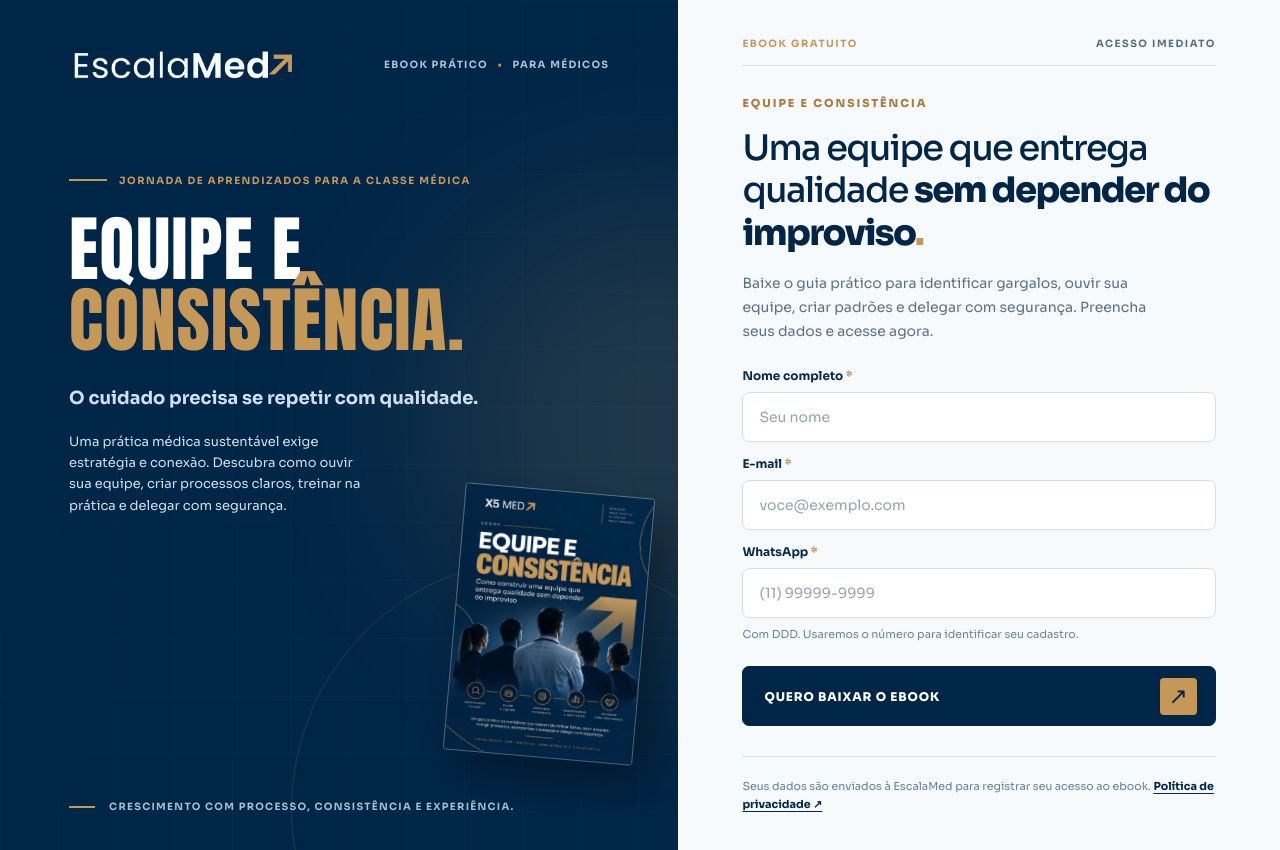
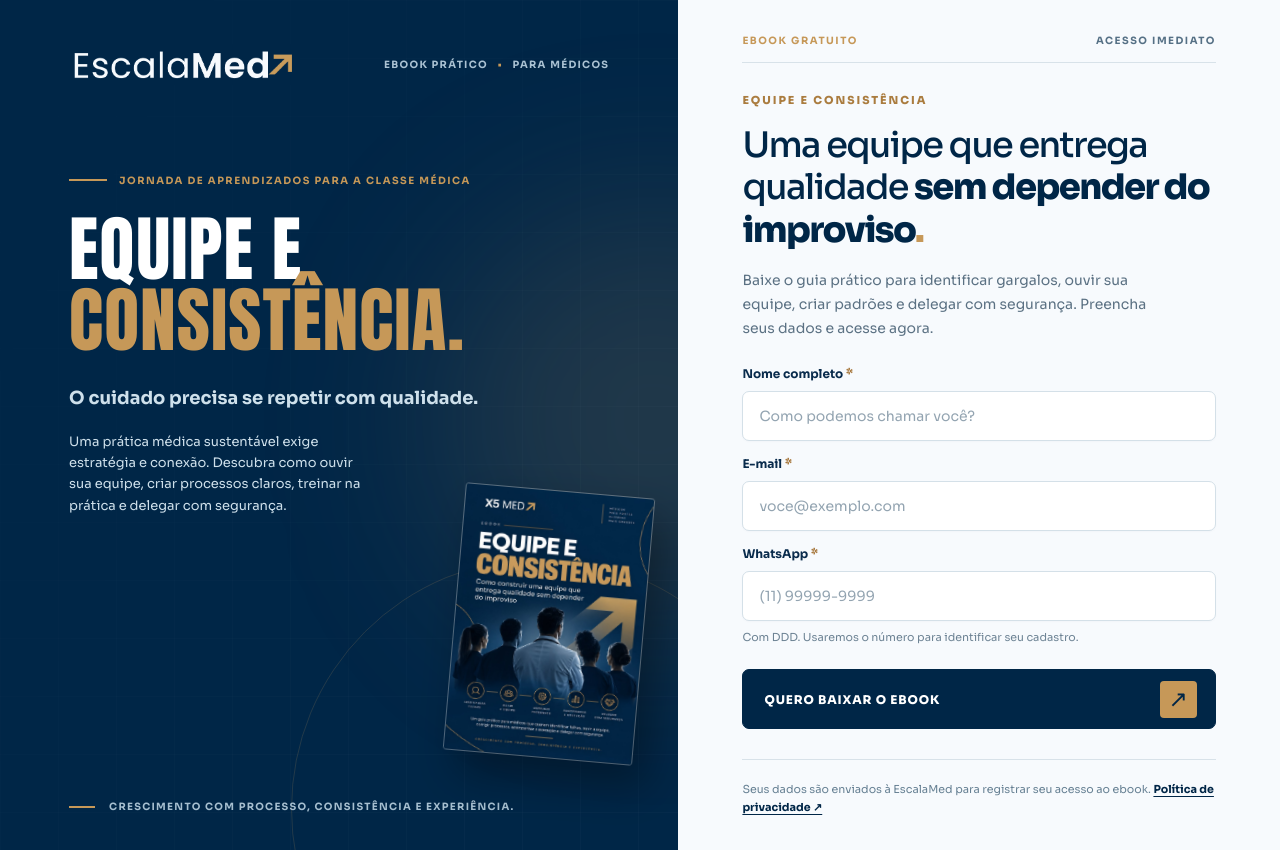
Before and after one commit to x5med/formulario_bioma, a Next.js app: page / in a window 1280 px wide. Built offline with nearby package versions, Linux system fonts and the light colour scheme.

Commit message:
Clarify required fields in Bioma form

```diff
--- a/components/lead-form.tsx
+++ b/components/lead-form.tsx
@@ -78,9 +78,9 @@ export function LeadForm() {
       <p className="form-intro">Baixe o guia prático para identificar gargalos, ouvir sua equipe, criar padrões e delegar com segurança. Preencha seus dados e acesse agora.</p>
 
       <div className="fields">
-        <label className="field"><span>Nome completo <b>*</b></span><input type="text" name="name" autoComplete="name" placeholder="Seu nome" minLength={2} maxLength={180} required value={name} onChange={event => setName(event.target.value)} /></label>
-        <label className="field"><span>E-mail <b>*</b></span><input type="email" name="email" autoComplete="email" placeholder="voce@exemplo.com" maxLength={240} required value={email} onChange={event => setEmail(event.target.value)} /></label>
-        <label className="field"><span>WhatsApp <b>*</b></span><input type="tel" name="phone" autoComplete="tel" inputMode="tel" placeholder="(11) 99999-9999" minLength={10} maxLength={25} required value={phone} onChange={event => setPhone(event.target.value)} /><small>Com DDD. Usaremos o número para identificar seu cadastro.</small></label>
+        <label className="field"><span>Nome completo <span className="required-mark" aria-hidden="true">*</span></span><input type="text" name="name" autoComplete="name" placeholder="Como podemos chamar você?" minLength={2} maxLength={180} required value={name} onChange={event => setName(event.target.value)} /></label>
+        <label className="field"><span>E-mail <span className="required-mark" aria-hidden="true">*</span></span><input type="email" name="email" autoComplete="email" placeholder="voce@exemplo.com" maxLength={240} required value={email} onChange={event => setEmail(event.target.value)} /></label>
+        <label className="field"><span>WhatsApp <span className="required-mark" aria-hidden="true">*</span></span><input type="tel" name="phone" autoComplete="tel" inputMode="tel" placeholder="(11) 99999-9999" minLength={10} maxLength={25} required value={phone} onChange={event => setPhone(event.target.value)} /><small>Com DDD. Usaremos o número para identificar seu cadastro.</small></label>
       </div>
       <label className="honeypot" aria-hidden="true">Website<input type="text" name="website" tabIndex={-1} autoComplete="off" value={website} onChange={event => setWebsite(event.target.value)} /></label>
       <button className="primary-button" type="submit"><span>QUERO BAIXAR O EBOOK</span><span className="button-arrow" aria-hidden="true">↗</span></button>
```
Also changed, not shown: app/globals.css.
